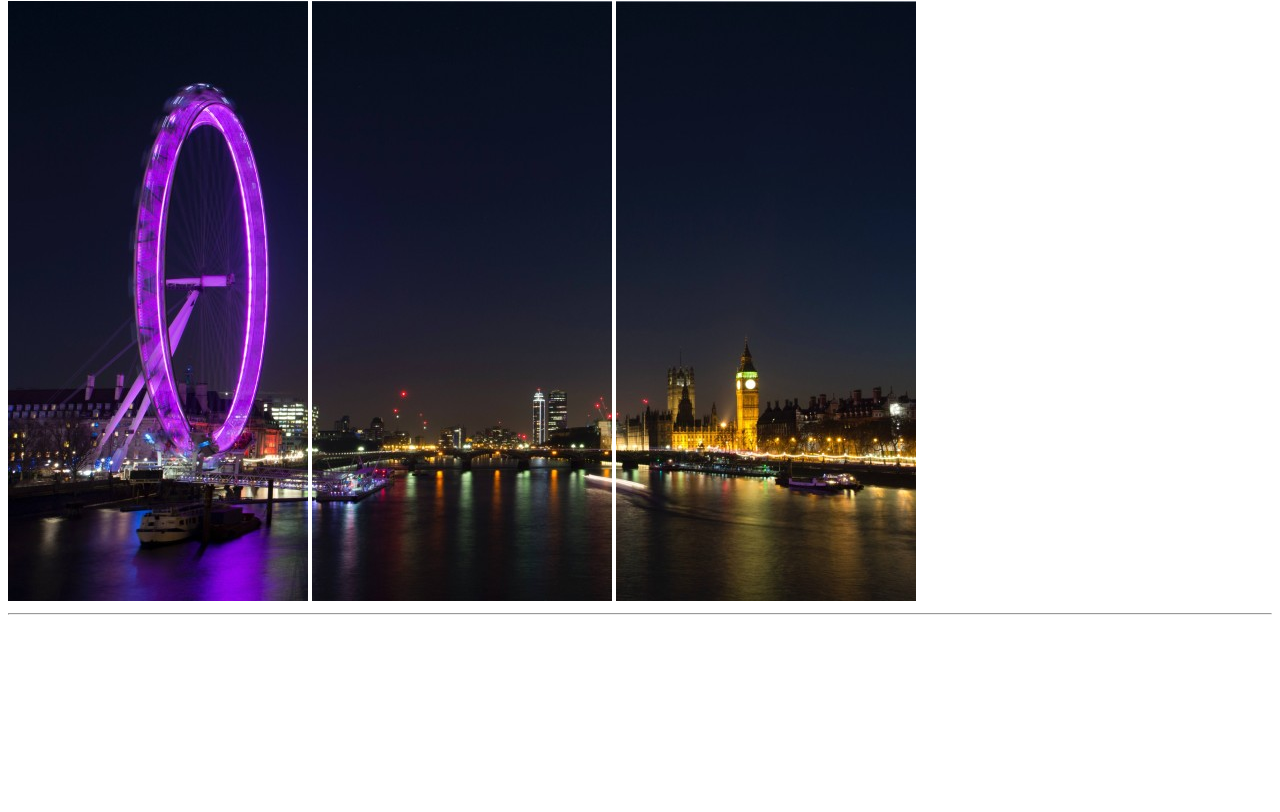
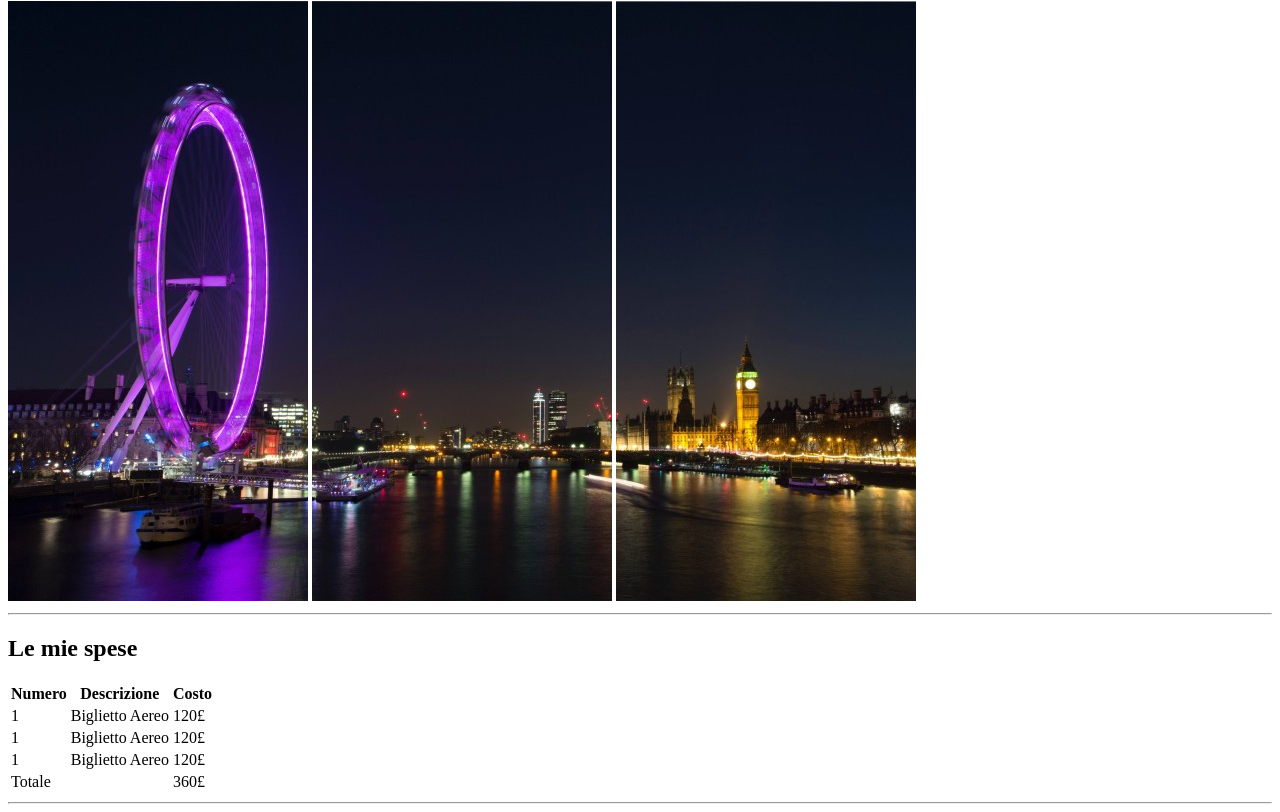
Before and after one commit to PasqualePedoto/html-london-trip, a plain HTML site: page index.html in a window 1280 px wide. Shown: the part 79-891 px from the top of the page. Before the commit the page ends 800 px from the top, so only its background shows below. Drawn offline with Linux system fonts and the light colour scheme.

Commit message:
added first section of Main

```diff
--- a/index.html
+++ b/index.html
@@ -4,7 +4,7 @@
     <meta charset="UTF-8">
     <meta http-equiv="X-UA-Compatible" content="IE=edge">
     <meta name="viewport" content="width=device-width, initial-scale=1.0">
-    <title>Document</title>
+    <title>London Trip</title>
 </head>
 <body>
     <header>
@@ -14,5 +14,57 @@
         <img src="img/third.jpg" alt="London" value="thirdphoto">
         <hr>
     </header>
+
+    <main>
+
+        <section id="myExpenses">
+            <h2>Le mie spese</h2>
+
+            <!--Creazione della tabella-->
+            <table>
+                <!--Intestazione della tabella-->
+                <thead>
+                    <tr>
+                        <th>Numero</th>
+                        <th>Descrizione</th>
+                        <th>Costo</th>
+                    </tr>
+                </thead>
+                <!--Fine intestazione della tabella-->
+
+                <!--Riga 1-->
+                <tr>
+                    <td>1</td>
+                    <td>Biglietto Aereo</td>
+                    <td>120£</td>
+                </tr>
+
+                 <!--Riga 2-->
+                <tr>
+                    <td>1</td>
+                    <td>Biglietto Aereo</td>
+                    <td>120£</td>
+                </tr>
+
+                 <!--Riga 3-->
+                <tr>
+                    <td>1</td>
+                    <td>Biglietto Aereo</td>
+                    <td>120£</td>
+                </tr>
+
+                 <!--Riga 4-->
+                <tr>
+                    <td>Totale</td>
+                    <td> </td>
+                    <td>360£</td>
+                </tr>
+            </table>
+            <!--Fine tabella-->
+        </section>
+        <hr>
+
+    </main>
+
 </body>
 </html>
```
